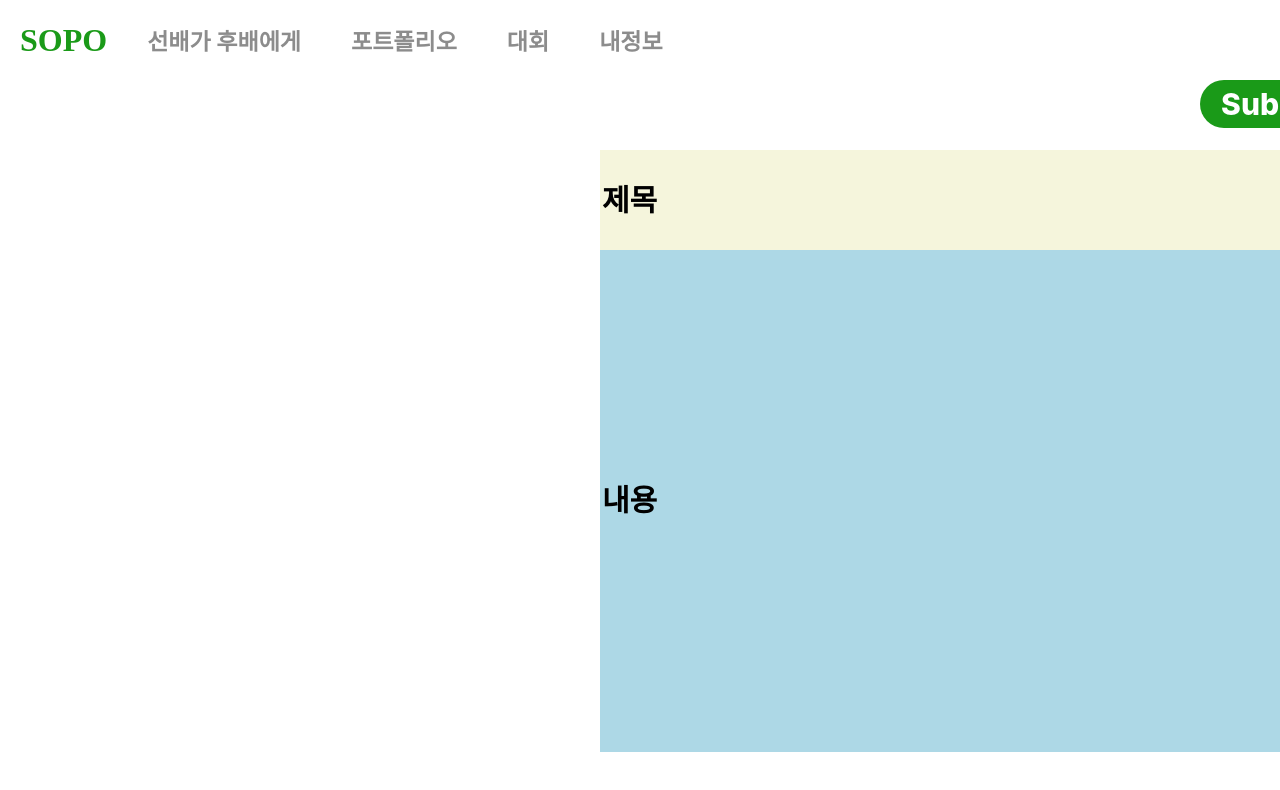
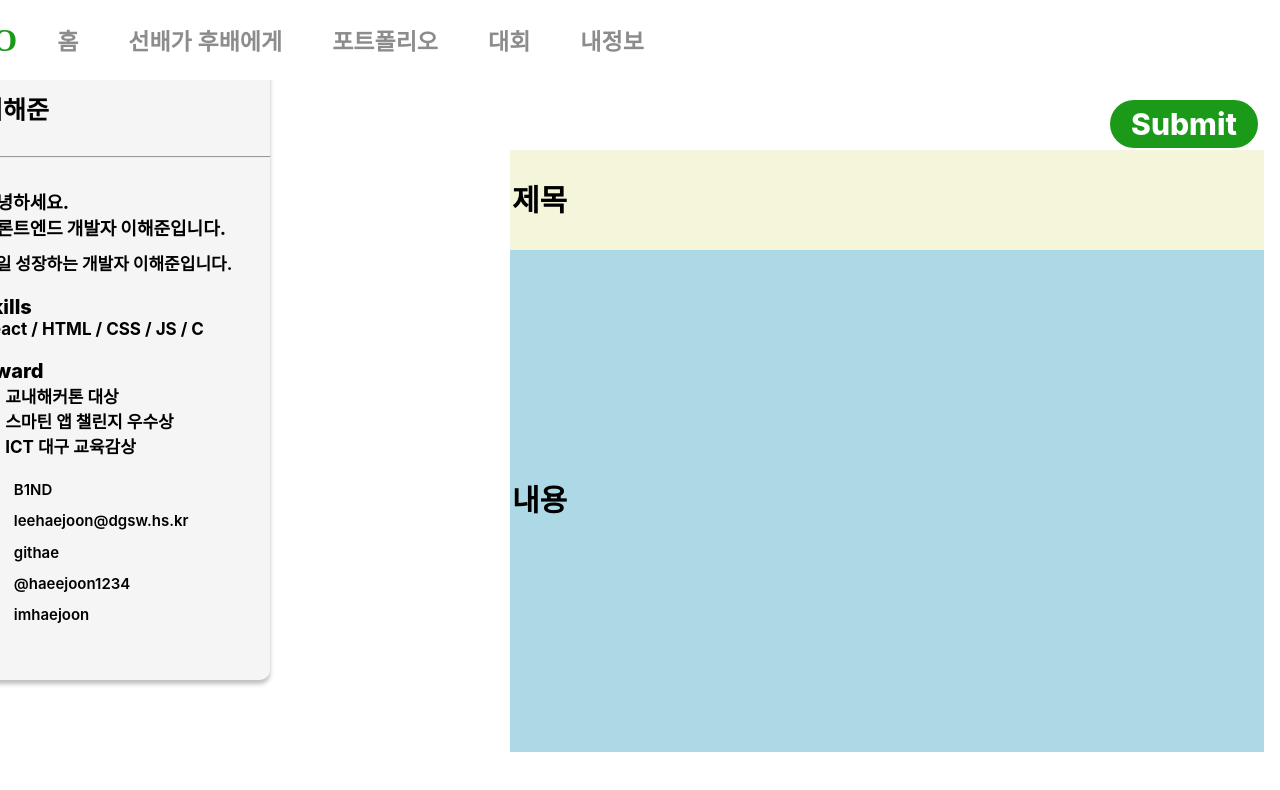
Before and after one commit to Sopo2023/SOPO_FRONTLAST, a React (Create React App) app in the folder SOPOLAST/: page /sidewrite in a window 1280 px wide. Shown: the top 790 px of the page. Built offline with nearby package versions, Linux system fonts and the light colour scheme.

Commit message:
fix :: 모든 페이지 중앙 정렬

```diff
--- a/SOPOLAST/src/Components/Competition/Competition.js
+++ b/SOPOLAST/src/Components/Competition/Competition.js
@@ -5,7 +5,8 @@ import "./Competition.css"
 
 function Competition() {
   return (
-    <div className="Competition">
+    <div className="main">
+      <div className='content'>
         <Head />
         <Sidname />
         <div className='searchBox1'>
@@ -63,6 +64,7 @@ function Competition() {
             <div className='gatherMail'> Mail - gaemi@gmail.com </div>
         </div>
       </div>
+      </div>
     </div>
 
   );
--- a/SOPOLAST/src/Components/Main/main.css
+++ b/SOPOLAST/src/Components/Main/main.css
@@ -1,8 +1,20 @@
-/*
+.main{
+ width: 100vw;
+ height: 100vh;
+  display: flex;
+  flex-direction: column;
+  align-items: center;
+  justify-content: center;
+
+}
+
 .content{
-  width: 100vw;
-  height: 100vh;
-} */
+  position: absolute;
+  top: 0;
+  width: 1460px;
+  height: 1500px;
+  position: absolute;
+}
 .footer{
   position: absolute;
   background-color: #ebebeb;
@@ -29,26 +41,23 @@
   .mainCard{
     overflow-x: scroll;
     overflow-y: hidden;
-    width: 100vw;
+    width: 1460px;
     height: 291px;
     background-color: #F5F5F6;
+    position: absolute;
+    top: 80px;
+
   }
   .card_img{
     position: absolute;
     bottom: 150px;
     left: 330px;
   }
-  .sideName-mom{
-    position: absolute;
-    right: 0;
-    width: 30%;
-    height: 925px;
-    /* background-color: #D9D9D9; */
-  }
   .sideName{ /* 원쪽 이를/글쓰기/마이페이지*/
     /* position: sticky; */
-    top: 455px;
-    left: 60px;
+    position: absolute;
+    top: 500px;
+    right: 10px;
     width: 290px;
     height: 310px;
     border-radius: 10px;
@@ -56,10 +65,10 @@
     box-shadow: 0px 4px 4px 0px rgba(0, 0, 0, 0.25);
   }
 
-  .sideNameFlex{
+  /* .sideNameFlex{
     margin-top: 40px;
     margin-left: 10px;
-  }
+  } */
 
   .sideName> .CHname{
     background-color: #1A9A18;
--- a/SOPOLAST/src/Components/Main/mainpage.js
+++ b/SOPOLAST/src/Components/Main/mainpage.js
@@ -11,6 +11,7 @@ export default function Start(){
 
 
     return(
+    <div className='main'>
     <div className="content">
          <Head />
          <main className="mainCard">
@@ -19,7 +20,7 @@ export default function Start(){
                 <p className='card_p'>Front-end Dev</p>
                 <p className='card_p'>DGSW 8th</p>
                 <p className='card_p'>CNS</p>
-                {/* <p><img className='card_img' src={require('../img/image 40.png')} alt="이미지"></img></p> */}
+
             </div>
             <div className="card2">
                 <p className='card_p'><Link to="/card2" className='link_card'>박규민</Link></p>
@@ -52,8 +53,7 @@ export default function Start(){
                 <p className='card_p'>QI</p>
             </div>
          </main>
-    <div className='sideName-mom'>
-        <div className='sideNameFlex'>
+
             <div className="sideName">
                 <div className="CHname">
                     <Link to="/mypage" className='sidenameColor' >이해준</Link>
@@ -70,8 +70,7 @@ export default function Start(){
 
                 </div>
             </div>
-        </div>
-    </div>
+
         <div className="post">
             <div className="post-write">
                 <div className='Zonecontrol'>
@@ -122,6 +121,6 @@ export default function Start(){
             <input type='button' value="2"></input>
         </form> */}
     </div>
-
+    </div>
     )
  }
--- a/SOPOLAST/src/Components/Mypage/mypage.js
+++ b/SOPOLAST/src/Components/Mypage/mypage.js
@@ -4,7 +4,8 @@ import Head from "../../head/head";
 
 export default function Mypage() {
   return (
-    <div className="Mypage">
+    <div className="main">
+      <div className="content">
       <Head />
       <div className="top">
         <p className="top1">이해준</p>
@@ -74,6 +75,6 @@ export default function Mypage() {
         </div>
       </div>
       </div>
-    // </div>
+    </div>
   );
 }
--- a/SOPOLAST/src/Components/Portfolio/portfolioMain.js
+++ b/SOPOLAST/src/Components/Portfolio/portfolioMain.js
@@ -8,7 +8,8 @@ import Head from '../../head/head';
 export default function Portfolio() {
   const navigate = useNavigate();
   return (
-    <div className="portfolio">
+    <div className='main'>
+
       <div className="content">
       <Head />
         </div>
--- a/SOPOLAST/src/Components/Portfolio/protfolio.css
+++ b/SOPOLAST/src/Components/Portfolio/protfolio.css
@@ -1,6 +1,3 @@
-  .portfolio{
-    overflow: hidden;
-  }
   .proBox_{
     position: relative;
 
--- a/SOPOLAST/src/Components/Portfoliosub/portfolioSub.js
+++ b/SOPOLAST/src/Components/Portfoliosub/portfolioSub.js
@@ -6,7 +6,7 @@ import "./portfolioSub.css"
 
 function Portfoliosubon() {
   return (
-    <div className="App">
+    <div className="main">
       <div className="content">
          <Head/>
          <Sidebar/>
--- a/SOPOLAST/src/Components/Sidewrite/write.css
+++ b/SOPOLAST/src/Components/Sidewrite/write.css
@@ -1,3 +1,11 @@
+.content{
+    width: 100vw;
+    height: 100vh;
+    position: absolute;
+    overflow-y: hidden;
+    overflow-x: hidden;
+}
+
 
 #write_submit{
     cursor: pointer;
@@ -8,6 +16,7 @@
     width: 148px;
     height: 48px;
     flex-shrink: 0;
+    top: 100px;
     left: 1200px;
     color: #FFF;
     font-family: Inter;
@@ -50,4 +59,5 @@
     left: 600px;
     background-color: lightblue;
     font-size: 30px;
+
 }
--- a/SOPOLAST/src/Components/Sidewrite/write.js
+++ b/SOPOLAST/src/Components/Sidewrite/write.js
@@ -1,19 +1,13 @@
 import { Link } from 'react-router-dom';
+import Head from '../../head/head';
+import Side from '../Sidebar/side';
 
 export default function Sidewrite(){
     return(
+        <div className='main'>
             <div className="content">
-            <header className="header">
-             <h1><Link to="/main" className='SOPO' >SOPO</Link></h1>
-             <nav className="nav">
-                 <ul>
-                     <li><Link to="/Mentor-Mentee" className="link">선배가 후배에게</Link></li>
-                     <li><Link to="/portfolio" className="link">포트폴리오</Link></li>
-                     <li><Link to="/Competition" className="link">대회</Link></li>
-                     <li><Link to="/mypage" className="link">내정보</Link></li>
-                 </ul>
-             </nav>
-         </header>
+                <Head />
+                <Side />
             <form className='wirte_done'>
                 <input id='write_submit' type='submit'></input>
                 <input className='write_title' type='text' placeholder='제목'></input>
@@ -22,5 +16,6 @@ export default function Sidewrite(){
 
             </form>
             </div>
+        </div>
     )
 }
--- a/SOPOLAST/src/Components/Updown/updownmain.js
+++ b/SOPOLAST/src/Components/Updown/updownmain.js
@@ -7,11 +7,11 @@ import TEST2 from "../../Assets/img/park.JPG"
 import TEST3 from "../../Assets/img/newjeans.jpeg"
 import TEST4 from "../../Assets/img/gayoe.jpeg"
 import Head from '../../head/head';
-
 import "./updown.css"
 
 export default function Start(){
   return(
+<div className='main'>
   <div className="content">
         <Head/>
          <Sidename />
@@ -71,5 +71,6 @@ export default function Start(){
             </div>
        </div>
   </div>
+  </div>
   )
 }
--- a/SOPOLAST/src/Components/compsub/competitionsub.js
+++ b/SOPOLAST/src/Components/compsub/competitionsub.js
@@ -4,7 +4,7 @@ import { Link } from 'react-router-dom';
 import "./cometitionsub.css"
 function App() {
   return (
-    <div className="App">
+    <div className="main">
       <div className="content">
       <header className="header">
              <h1><Link to="/main" className='SOPO' >SOPO</Link></h1>
--- a/SOPOLAST/src/head/head.css
+++ b/SOPOLAST/src/head/head.css
@@ -1,3 +1,6 @@
+
+
+
 .SOPO{
     text-decoration: none; /* 밑줄 제거 */
       color: #1A9A18;
@@ -6,8 +9,11 @@
   }
 
   .header {
+    background-color: red;
     position: sticky;
+    position: absolute;
     top: 0;
+
     z-index: 3;
     background-color: #ffffff;
     color: #1A9A18;
```
Lines whose indentation alone changed are shown as unchanged.
